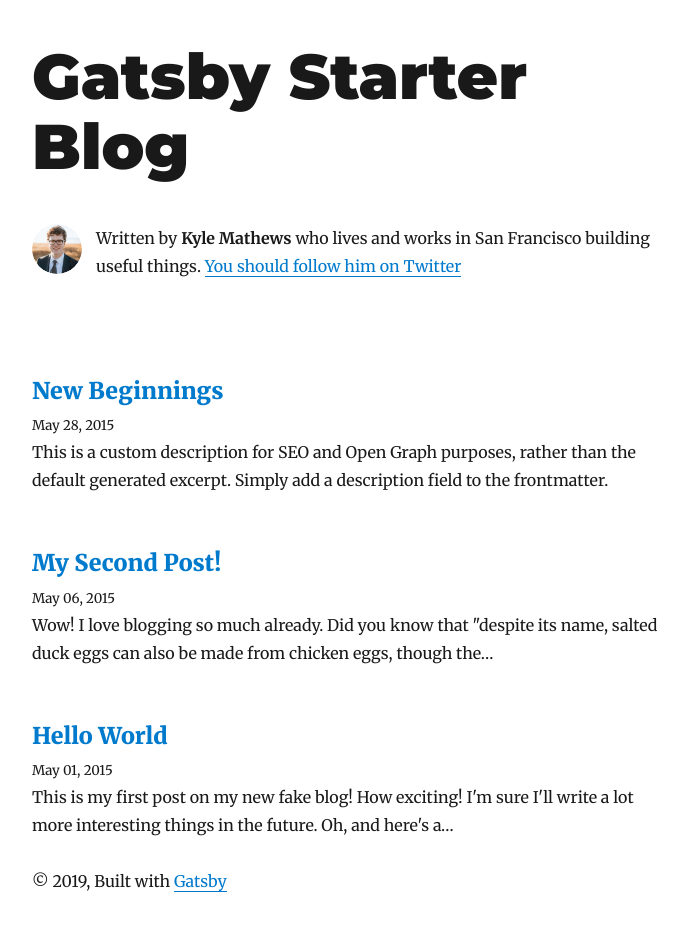
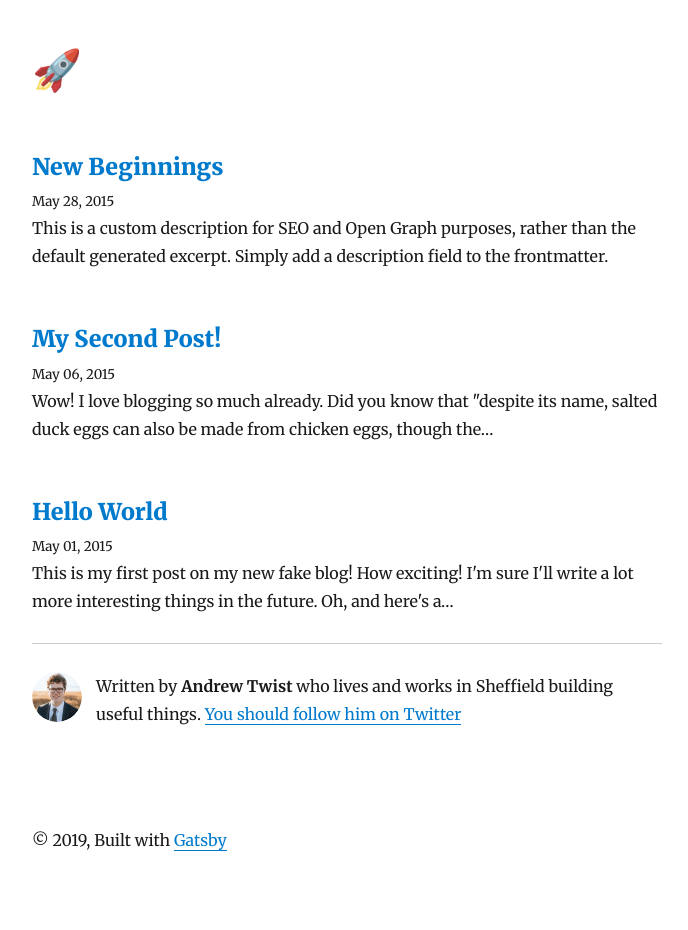
Before and after one commit to andrewtwist90/twist, a Gatsby site: page / in a window 1280 px wide. Shown: the whole page, without its empty margins (293-981 px from the left). After the commit the page ends 896 px from the top, so only its background shows below. Built offline with nearby package versions, Linux system fonts and the light colour scheme; Gatsby itself is replaced by a stand-in of ours; some packages are replaced by stand-ins of ours.

Commit message:
initial commit

```diff
--- a/gatsby-config.js
+++ b/gatsby-config.js
@@ -1,11 +1,11 @@
 module.exports = {
   siteMetadata: {
-    title: `Gatsby Starter Blog`,
-    author: `Kyle Mathews`,
+    title: `🚀`,
+    author: `Andrew Twist`,
     description: `A starter blog demonstrating what Gatsby can do.`,
     siteUrl: `https://gatsby-starter-blog-demo.netlify.com/`,
     social: {
-      twitter: `kylemathews`,
+      twitter: `_atwist`,
     },
   },
   plugins: [
@@ -60,8 +60,8 @@
         name: `Gatsby Starter Blog`,
         short_name: `GatsbyJS`,
         start_url: `/`,
-        background_color: `#ffffff`,
-        theme_color: `#663399`,
+        background_color: `ffffff`,
+        theme_color: `ff007b`,
         display: `minimal-ui`,
         icon: `content/assets/gatsby-icon.png`,
       },
--- a/src/components/bio.js
+++ b/src/components/bio.js
@@ -54,8 +54,7 @@
         }}
       />
       <p>
-        Written by <strong>{author}</strong> who lives and works in San
-        Francisco building useful things.
+        Written by <strong>{author}</strong> who lives and works in Sheffield building useful things.
         {` `}
         <a href={`https://twitter.com/${social.twitter}`}>
           You should follow him on Twitter
--- a/src/components/layout.js
+++ b/src/components/layout.js
@@ -13,7 +13,7 @@
       header = (
         <h1
           style={{
-            ...scale(1.5),
+            ...scale(1,5),
             marginBottom: rhythm(1.5),
             marginTop: 0,
           }}
--- a/src/pages/index.js
+++ b/src/pages/index.js
@@ -15,7 +15,6 @@
     return (
       <Layout location={this.props.location} title={siteTitle}>
         <SEO title="All posts" />
-        <Bio />
         {posts.map(({ node }) => {
           const title = node.frontmatter.title || node.fields.slug
           return (
@@ -38,6 +37,12 @@
             </div>
           )
         })}
+         <hr
+          style={{
+            marginBottom: rhythm(1),
+          }}
+        />
+        <Bio />
       </Layout>
     )
   }
--- a/src/utils/typography.js
+++ b/src/utils/typography.js
@@ -5,6 +5,9 @@
   return {
     "a.gatsby-resp-image-link": {
       boxShadow: `none`,
+    },
+    'a': {
+      Color: '#ff007b'
     },
   }
 }
```
